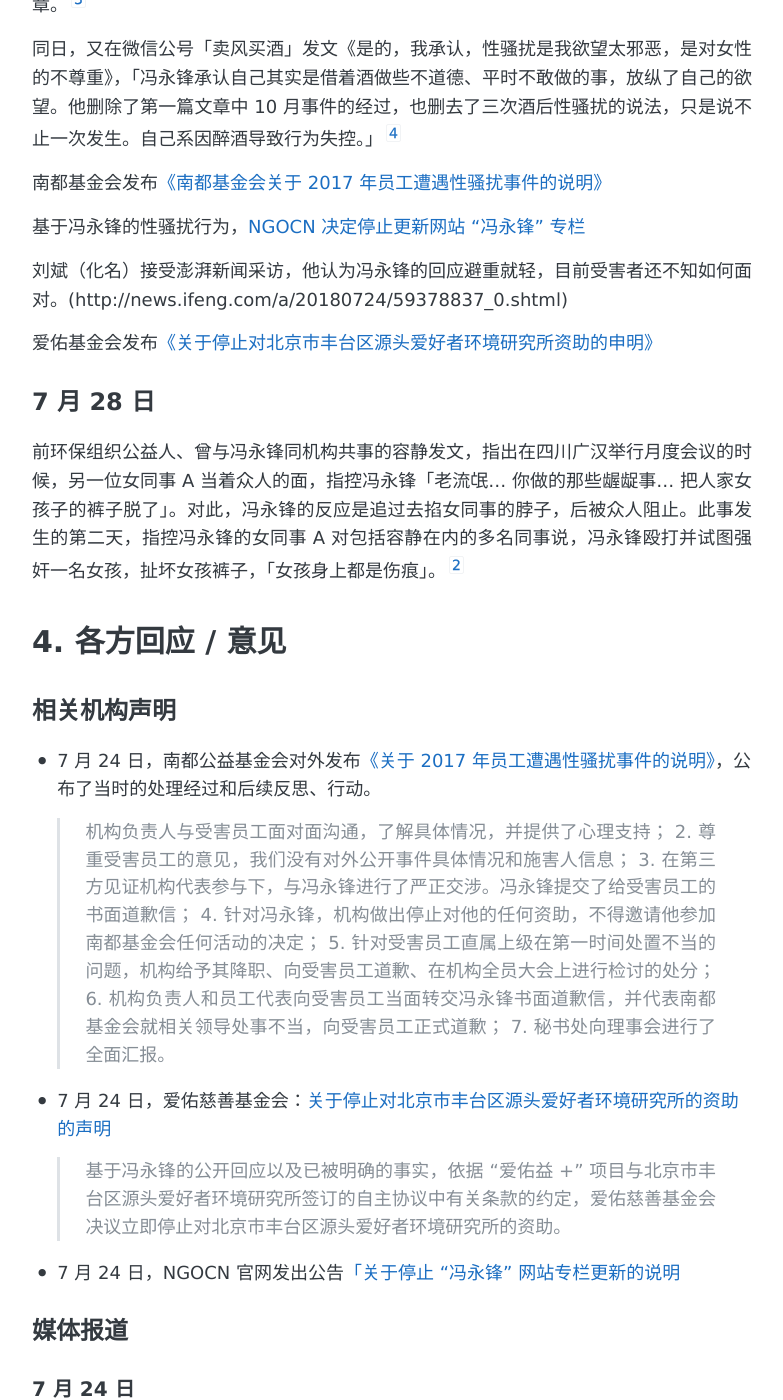
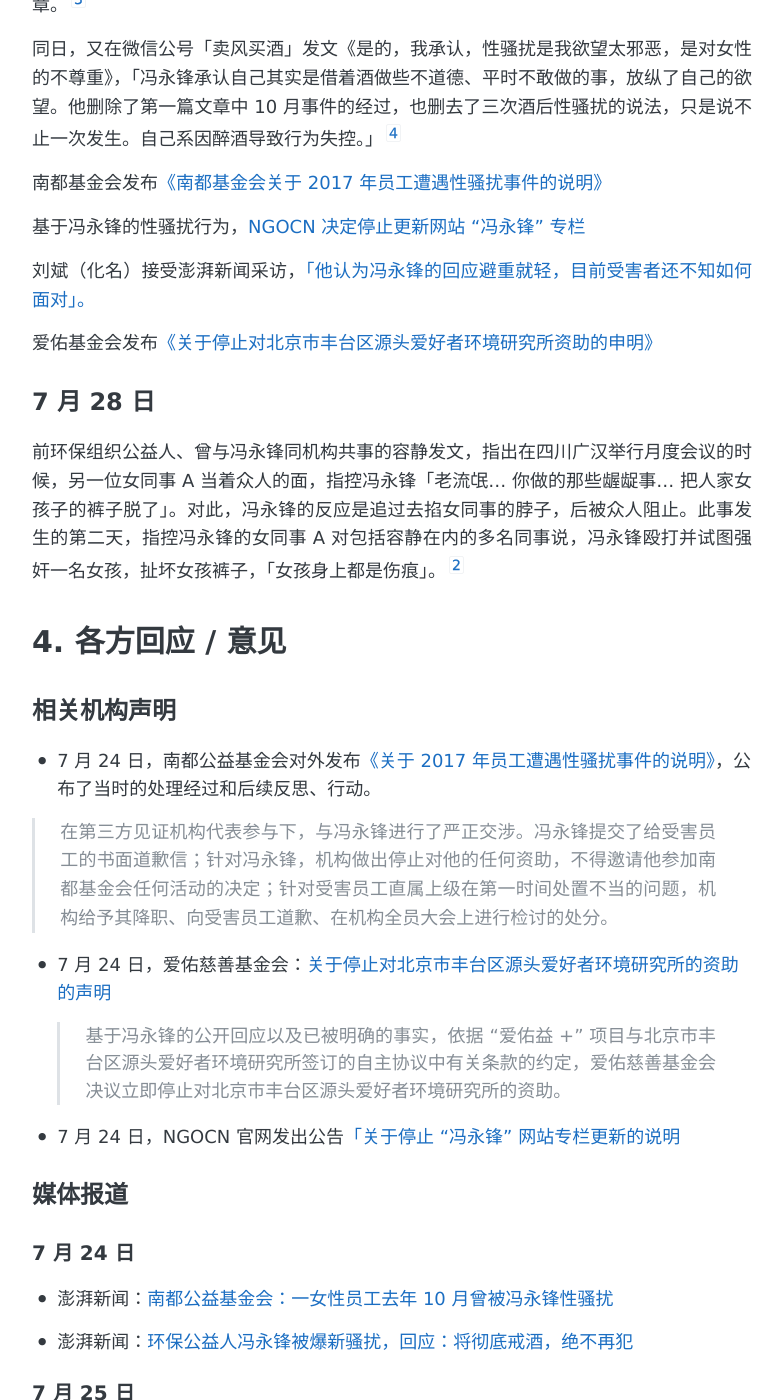
Before and after one commit to NGOMeToo/NGOMeToo.github.io, a Jekyll site: the page built from _posts/2018-08-04-Feng-Yongfeng.md, in a window 1280 px wide and 1400 px high, scrolled down 1743 px. Shown: the whole window, without its empty margins (248-1031 px from the left). Built offline with Jekyll 4.4.1, drawn with Linux system fonts in a browser that asks for light colours; comment, search, counter and statistics services are not loaded.

Commit message:
冯永锋的微调

```diff
--- a/_posts/2018-08-04-Feng-Yongfeng.md
+++ b/_posts/2018-08-04-Feng-Yongfeng.md
@@ -56,7 +56,7 @@
 
 基于冯永锋的性骚扰行为，[NGOCN 决定停止更新网站“冯永锋”专栏](http://www.ngocn.net/news/2018-07-24-654e5f7830f92cb6.html)
 
-刘斌（化名）接受澎湃新闻采访，他认为冯永锋的回应避重就轻，目前受害者还不知如何面对。(http://news.ifeng.com/a/20180724/59378837_0.shtml)
+刘斌（化名）接受澎湃新闻采访，[「他认为冯永锋的回应避重就轻，目前受害者还不知如何面对」。](http://news.ifeng.com/a/20180724/59378837_0.shtml)
 
 爱佑基金会发布[《关于停止对北京市丰台区源头爱好者环境研究所资助的申明》](http://www.ayfoundation.org/cn/article/34/1829)
 
@@ -69,13 +69,8 @@
 ## 相关机构声明
 
 - 7月24日，南都公益基金会对外发布[《关于2017年员工遭遇性骚扰事件的说明》](https://www.thepaper.cn/newsDetail_forward_2288617)，公布了当时的处理经过和后续反思、行动。
-> 机构负责人与受害员工面对面沟通，了解具体情况，并提供了心理支持；
-2.尊重受害员工的意见，我们没有对外公开事件具体情况和施害人信息；
-3.在第三方见证机构代表参与下，与冯永锋进行了严正交涉。冯永锋提交了给受害员工的书面道歉信；
-4.针对冯永锋，机构做出停止对他的任何资助，不得邀请他参加南都基金会任何活动的决定；
-5.针对受害员工直属上级在第一时间处置不当的问题，机构给予其降职、向受害员工道歉、在机构全员大会上进行检讨的处分；
-6.机构负责人和员工代表向受害员工当面转交冯永锋书面道歉信，并代表南都基金会就相关领导处事不当，向受害员工正式道歉；
-7.秘书处向理事会进行了全面汇报。
+
+> 在第三方见证机构代表参与下，与冯永锋进行了严正交涉。冯永锋提交了给受害员工的书面道歉信；针对冯永锋，机构做出停止对他的任何资助，不得邀请他参加南都基金会任何活动的决定；针对受害员工直属上级在第一时间处置不当的问题，机构给予其降职、向受害员工道歉、在机构全员大会上进行检讨的处分。
 
 - 7月24日，爱佑慈善基金会：[关于停止对北京市丰台区源头爱好者环境研究所的资助的声明](http://www.ayfoundation.org/cn/article/34/1829)
 > 基于冯永锋的公开回应以及已被明确的事实，依据“爱佑益+”项目与北京市丰台区源头爱好者环境研究所签订的自主协议中有关条款的约定，爱佑慈善基金会决议立即停止对北京市丰台区源头爱好者环境研究所的资助。
```
